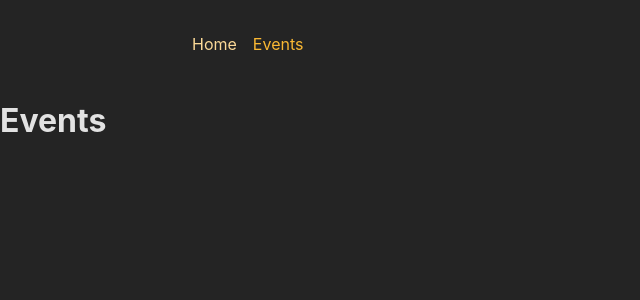
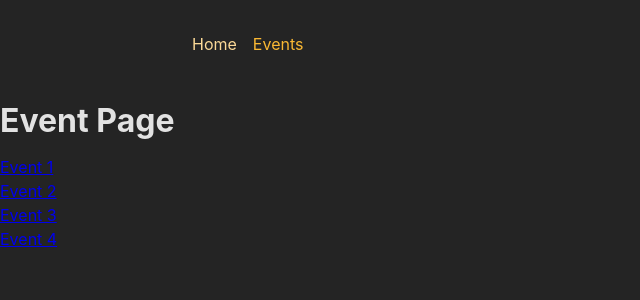
Before and after one commit to karl-jerico/React_SPA_2.0, a React (Create React App) app in the folder frontend/: page /events in a window 1280 px wide. Shown: the top 300 px of the page, without its empty margins (0-640 px from the left). Built offline with nearby package versions, Linux system fonts and the light colour scheme.

Commit message:
add event detail feature

```diff
--- a/frontend/src/pages/EventDetails.js
+++ b/frontend/src/pages/EventDetails.js
@@ -1,9 +1,16 @@
 import React from 'react'
+import { Link, useParams } from 'react-router-dom'
 
 const EventDetails = () => {
-  return (
-    <h1>EventDetails</h1>
-  )
+    const params = useParams()
+
+    return (
+      <>
+          <h1>Event Detail Page</h1>
+          <p>{params.eventId}</p>
+          <p><Link to=".." relative='path'>Back</Link></p>
+      </>
+    )
 }
 
 export default EventDetails
--- a/frontend/src/pages/Events.js
+++ b/frontend/src/pages/Events.js
@@ -1,9 +1,26 @@
 import React from 'react'
+import { Link } from 'react-router-dom'
+
+const EVENTS = [
+    { id: 'Package 1', title: 'Event 1' },
+    { id: 'Package 2', title: 'Event 2' },
+    { id: 'Package 3', title: 'Event 3' },
+    { id: 'Package 4', title: 'Event 4' }
+]
 
 const Events = () => {
-  return (
-    <h1>Events</h1>
-  )
+    return (
+        <>
+            <h1>Event Page</h1>
+            <ul>
+                {EVENTS.map((evnt) => (
+                    <li key={evnt.id}>
+                        <Link to={evnt.id}>{evnt.title}</Link>
+                    </li>
+                ))}
+            </ul>
+        </>
+    )
 }
 
 export default Events
```
